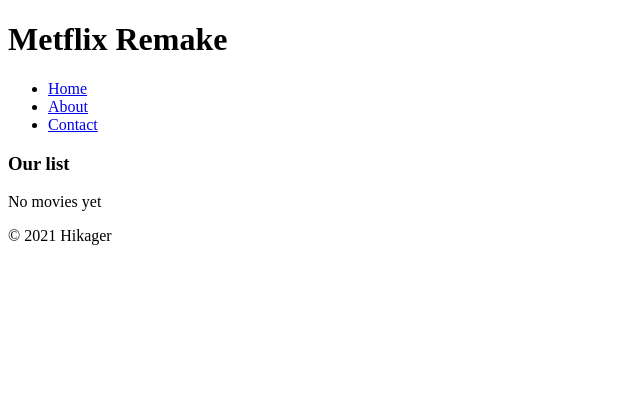
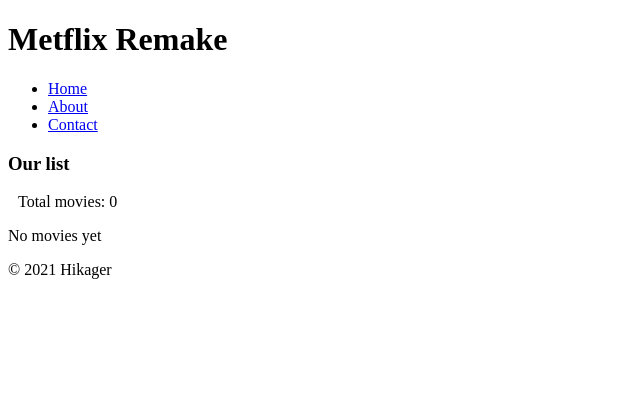
Before and after one commit to luismoa/yummy_metflix_remake, a Django app: page /movies/ in a window 1280 px wide. Shown: the top 394 px of the page, without its empty margins (0-640 px from the left). Run offline with Django 3.2, Linux system fonts and the light colour scheme; parts of the project's set-up code (start-up, migrations or seed data) failed here and were passed over.

Commit message:
22:  Add a counter for movies

```diff
--- a/metflix_remake/movies/templates/base/main.html
+++ b/metflix_remake/movies/templates/base/main.html
@@ -1,6 +1,10 @@
 <main>
     <h3>Our list</h3>
-    {% if movies_count > 0 %}
+    <div style="margin-left:10px">
+        <span>Total movies: </span>
+        <span> {{  movies_count }}</span>
+    </div>
+       {% if movies_count > 0 %}
     <ul>
         {% for movie in movie_list %}
         <li>{{ movie.title }}</li>
```
